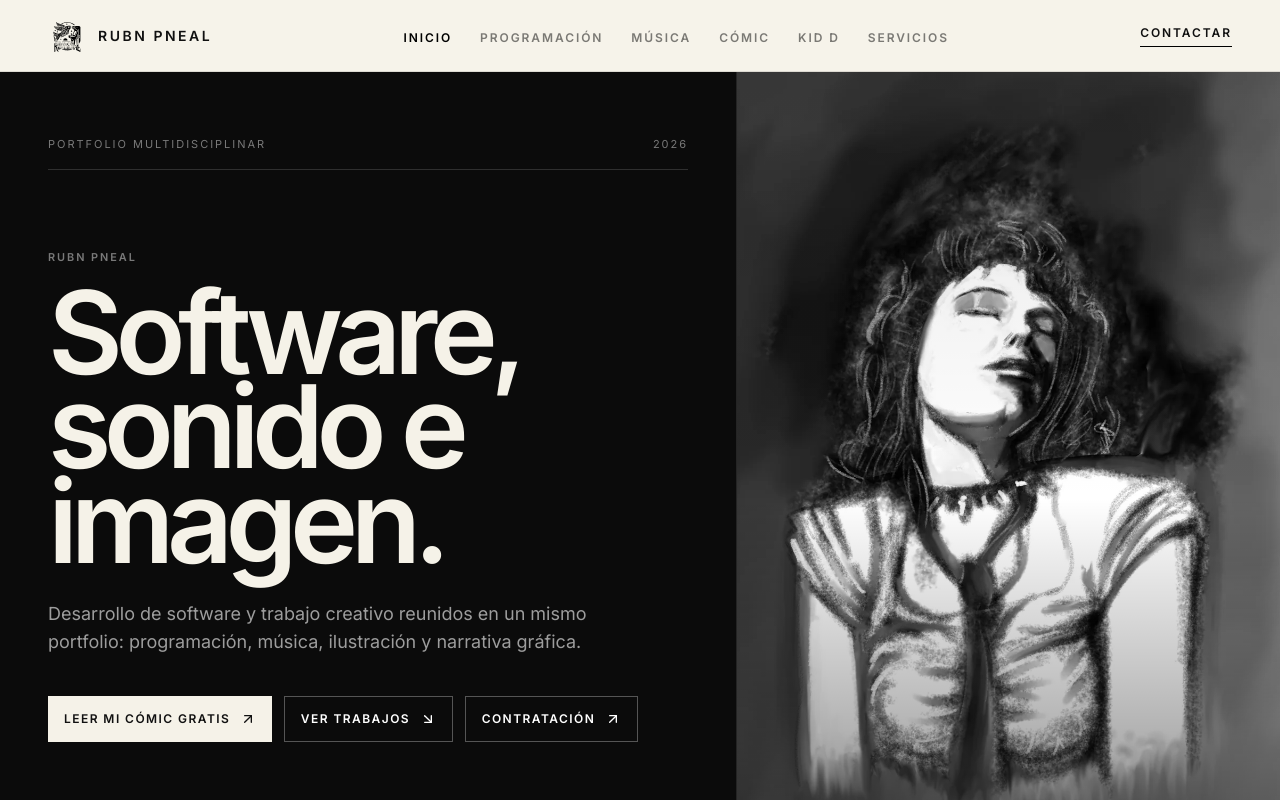
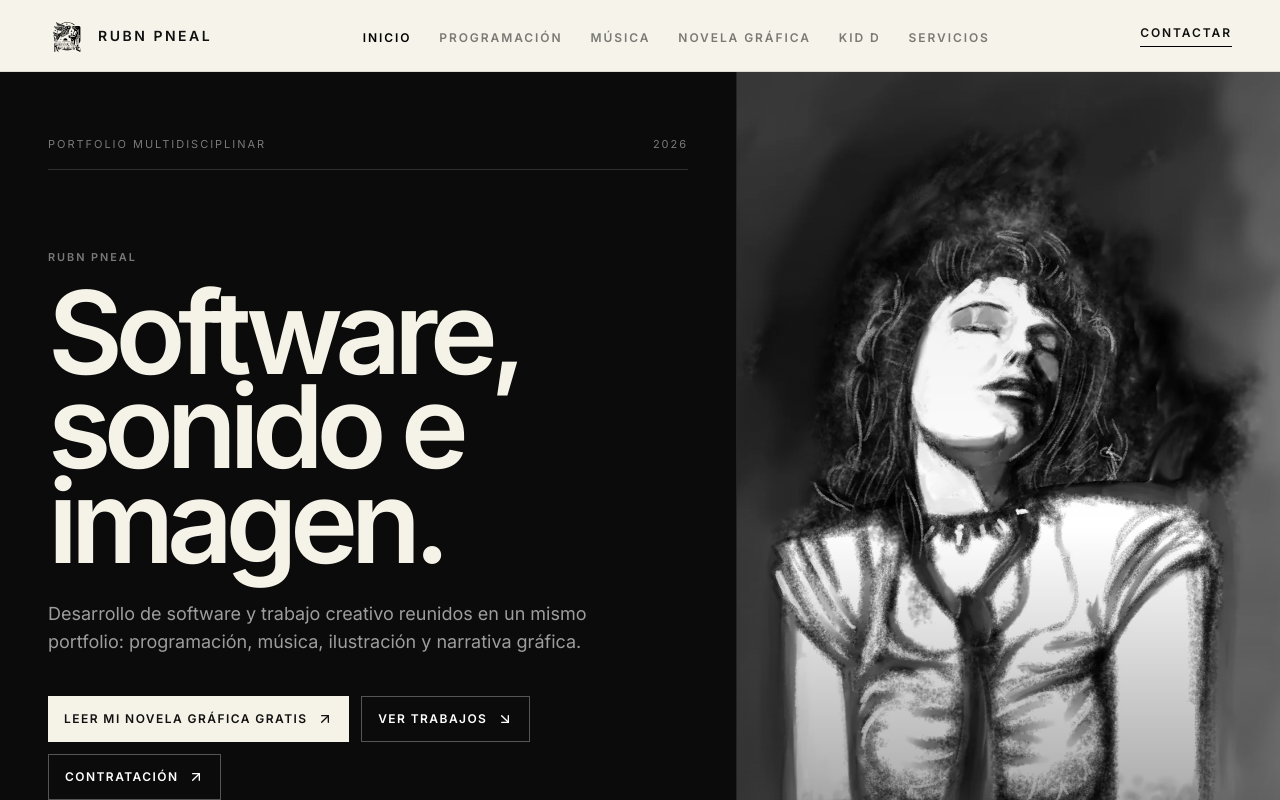
Before and after one commit to treska23/RubnPneal-Works, a Next.js app: page / in a window 1280 px wide. Shown: the top 800 px of the page. Built offline with nearby package versions, Linux system fonts and the light colour scheme; a web font is replaced by a local one.

Commit message:
Present the work as a graphic novel across the public site

```diff
--- a/components/Nav.tsx
+++ b/components/Nav.tsx
@@ -8,7 +8,7 @@ const links = [
   { href: '/', label: 'Inicio' },
   { href: '/development', label: 'Programación' },
   { href: '/music', label: 'Música' },
-  { href: '/comic', label: 'Cómic' },
+  { href: '/comic', label: 'Novela gráfica' },
   { href: '/kid-d', label: 'Kid D' },
   { href: '/services', label: 'Servicios' },
 ];
@@ -28,7 +28,13 @@ export default function Nav() {
           className="flex items-center gap-3"
           onClick={() => setOpen(false)}
         >
-          <Image src="/logo.svg" alt="Rubn Pneal" width={38} height={38} priority />
+          <Image
+            src="/logo.svg"
+            alt="Rubn Pneal"
+            width={38}
+            height={38}
+            priority
+          />
           <span className="hidden text-sm font-semibold uppercase tracking-[0.18em] sm:block">
             Rubn Pneal
           </span>
--- a/components/ProjectPage.tsx
+++ b/components/ProjectPage.tsx
@@ -51,8 +51,8 @@ export default function ProjectPage({ slug }: { slug: string }) {
             Ver código e instrucciones
           </a>
           <p className="mt-4 max-w-2xl text-sm leading-6 text-white/60">
-            Proyecto de Rubn Pneal. Las instrucciones de instalación y el
-            estado actual se mantienen en su repositorio.
+            Proyecto de Rubn Pneal. Las instrucciones de instalación y el estado
+            actual se mantienen en su repositorio.
           </p>
           <div className="mt-14 grid gap-8 border-t border-white/15 pt-10 lg:grid-cols-3">
             {project.uses.map(([title, text]) => (
@@ -108,7 +108,8 @@ export default function ProjectPage({ slug }: { slug: string }) {
                 href="/comic"
                 className="text-white underline underline-offset-4"
               >
-                leer completo mi cómic Cuando los Árboles Dejaron de Hablar
+                leer completa mi novela gráfica Cuando los Árboles Dejaron de
+                Hablar
               </Link>
               .
             </p>
--- a/components/Seo.tsx
+++ b/components/Seo.tsx
@@ -19,7 +19,7 @@ export default function Seo({
   description,
   path,
   image = DEFAULT_SOCIAL_IMAGE,
-  imageAlt = 'RubnPneal Works: software, música, imagen y cómic',
+  imageAlt = 'RubnPneal Works: software, música, imagen y novela gráfica',
   type = 'website',
   noindex = false,
   structuredData,
--- a/components/ui/ComicPurchase.tsx
+++ b/components/ui/ComicPurchase.tsx
@@ -128,12 +128,12 @@ export default function ComicPurchase() {
           Edición en alta definición
         </p>
         <h2 className="mt-4 text-4xl font-semibold tracking-[-0.04em] sm:text-5xl">
-          Descarga el cómic en alta definición
+          Descarga la novela gráfica en alta definición
         </h2>
         <p className="mx-auto mt-5 max-w-xl text-base leading-7 text-black/60 sm:text-lg sm:leading-8">
-          El cómic completo ya está disponible para leer aquí. Si quieres el PDF
-          con mayor definición, aporta la cantidad que quieras y desbloquea la
-          edición HD.
+          La novela gráfica completa ya está disponible para leer aquí. Si
+          quieres el PDF con mayor definición, aporta la cantidad que quieras y
+          desbloquea la edición HD.
         </p>
 
         <div className="mt-9 w-full border border-black/15 bg-white/65 p-6 sm:p-8">
--- a/components/ui/ComicReader.tsx
+++ b/components/ui/ComicReader.tsx
@@ -52,7 +52,10 @@ export default function ComicReader() {
 
   return (
     <div ref={readerRef} className={styles.stage}>
-      <section className={styles.frame} aria-label="Lector del cómic">
+      <section
+        className={styles.frame}
+        aria-label="Lector de la novela gráfica"
+      >
         <header className={styles.toolbar}>
           <div className={styles.status}>
             <span className={styles.label}>Lectura</span>
@@ -68,7 +71,7 @@ export default function ComicReader() {
             aria-label={
               isFullscreen
                 ? 'Salir de pantalla completa'
-                : 'Ver el cómic a pantalla completa'
+                : 'Ver la novela gráfica a pantalla completa'
             }
             title={
               isFullscreen ? 'Salir de pantalla completa' : 'Pantalla completa'
@@ -95,7 +98,7 @@ export default function ComicReader() {
               onPageChange={handlePageChange}
               renderLoader={(percentage) => (
                 <div className={styles.loading} role="status">
-                  <span>Cargando cómic</span>
+                  <span>Cargando novela gráfica</span>
                   <div aria-hidden="true">
                     <span style={{ width: `${Math.round(percentage)}%` }} />
                   </div>
@@ -104,7 +107,7 @@ export default function ComicReader() {
               )}
               renderError={() => (
                 <p className={styles.error} role="alert">
-                  No se ha podido cargar el cómic.
+                  No se ha podido cargar la novela gráfica.
                 </p>
               )}
             />
--- a/components/ui/ComicShare.tsx
+++ b/components/ui/ComicShare.tsx
@@ -14,7 +14,7 @@ export default function ComicShare() {
       if (navigator.share) {
         await navigator.share({
           title: 'Cuando los Árboles Dejaron de Hablar',
-          text: 'Lee el cómic completo de Rubn Pneal en el navegador. La edición HD está disponible mediante una aportación voluntaria.',
+          text: 'Lee la novela gráfica completa de Rubn Pneal en el navegador. La edición HD está disponible mediante una aportación voluntaria.',
           url: shareUrl,
         });
         return;
@@ -39,7 +39,7 @@ export default function ComicShare() {
         onClick={() => void shareComic()}
         className="button-dark mt-5"
       >
-        Compartir el cómic
+        Compartir la novela gráfica
       </button>
       <p className="mt-3 min-h-6 text-sm text-black/60" role="status">
         {message}
--- a/pages/404.tsx
+++ b/pages/404.tsx
@@ -7,7 +7,7 @@ export default function NotFoundPage() {
     <>
       <Seo
         title="Página no encontrada | RubnPneal Works"
-        description="La página solicitada no existe. Vuelve al portfolio de Rubn Pneal para explorar software, música, ilustración y cómic."
+        description="La página solicitada no existe. Vuelve al portfolio de Rubn Pneal para explorar software, música, ilustración y novela gráfica."
         path="/404"
         noindex
       />
--- a/pages/comic/index.tsx
+++ b/pages/comic/index.tsx
@@ -18,7 +18,7 @@ const structuredData = [
       'En Verlandina, una pequeña nación rodeada de bosque, la promesa de proteger la felicidad individual convive con una justicia brutal contra los llamados vampiros emocionales.',
     url: absoluteUrl('/comic'),
     inLanguage: 'es',
-    genre: ['Cómic', 'Narrativa gráfica', 'Ilustración'],
+    genre: ['Novela gráfica', 'Narrativa gráfica', 'Ilustración'],
     author: { '@id': `${SITE_ORIGIN}/#person` },
     encoding: {
       '@type': 'MediaObject',
@@ -28,7 +28,7 @@ const structuredData = [
   },
   breadcrumbStructuredData([
     { name: 'Inicio', path: '/' },
-    { name: 'Cómic', path: '/comic' },
+    { name: 'Novela gráfica', path: '/comic' },
   ]),
 ];
 
@@ -36,15 +36,15 @@ export default function ComicPage() {
   return (
     <>
       <Seo
-        title="Cuando los Árboles Dejaron de Hablar: cómic gratis online"
-        description="Lee completo el cómic de Rubn Pneal, Cuando los Árboles Dejaron de Hablar. Consigue el PDF en HD aportando la cantidad que quieras mediante PayPal."
+        title="Cuando los Árboles Dejaron de Hablar: novela gráfica gratis online"
+        description="Lee completa la novela gráfica de Rubn Pneal, Cuando los Árboles Dejaron de Hablar. Consigue el PDF en HD aportando la cantidad que quieras mediante PayPal."
         path="/comic"
         type="article"
         structuredData={structuredData}
       />
       <div className="bg-[#f5f2e8]">
         <SectionLayout
-          eyebrow="Narrativa gráfica"
+          eyebrow="Novela gráfica"
           title="Cuando los Árboles Dejaron de Hablar"
         >
           <div className="mb-12 grid gap-8 border-t border-black/15 pt-7 lg:grid-cols-[1.2fr_0.8fr] lg:gap-20">
@@ -55,15 +55,15 @@ export default function ComicPage() {
                 brutal contra los llamados «vampiros emocionales».
               </p>
               <p className="mt-5 text-base leading-7 text-black/60">
-                Un cómic de Rubn Pneal. 105 páginas para leer completas en el
-                navegador.
+                Una novela gráfica de Rubn Pneal. 105 páginas para leer
+                completas en el navegador.
               </p>
             </div>
             <div className="text-base leading-7 text-black/60">
               <p>
-                Lee el cómic completo gratis. Si quieres conservarlo con mayor
-                definición y apoyar mi trabajo, elige tu aportación por PayPal y
-                accede al PDF en HD.
+                Lee la novela gráfica completa gratis. Si quieres conservarla
+                con mayor definición y apoyar mi trabajo, elige tu aportación
+                por PayPal y accede al PDF en HD.
               </p>
               <div className="mt-6 flex flex-wrap gap-2">
                 {['Lectura gratuita', 'PDF en HD', 'Aportación voluntaria'].map(
@@ -108,11 +108,11 @@ export default function ComicPage() {
             <div className="mt-7 grid gap-8 md:grid-cols-3">
               <div>
                 <h3 className="text-xl font-semibold">
-                  ¿Puedo leerlo entero sin pagar?
+                  ¿Puedo leerla entera sin pagar?
                 </h3>
                 <p className="mt-3 text-base leading-7 text-black/65">
-                  Sí. El lector de esta página contiene el cómic completo y no
-                  requiere registro ni pago.
+                  Sí. El lector de esta página contiene la novela gráfica
+                  completa y no requiere registro ni pago.
                 </p>
               </div>
               <div>
--- a/pages/index.tsx
+++ b/pages/index.tsx
@@ -3,7 +3,12 @@ import Link from 'next/link';
 import { ArrowDownRight, ArrowUpRight } from 'lucide-react';
 import AboutAuthor from '@components/AboutAuthor';
 import Seo from '@components/Seo';
-import { absoluteUrl, SITE_NAME, SITE_ORIGIN, SOCIAL_PROFILES } from '@/lib/seo';
+import {
+  absoluteUrl,
+  SITE_NAME,
+  SITE_ORIGIN,
+  SOCIAL_PROFILES,
+} from '@/lib/seo';
 
 const structuredData = [
   {
@@ -28,7 +33,7 @@ const structuredData = [
       'Inteligencia artificial local',
       'Composición y producción musical',
       'Ilustración',
-      'Cómic',
+      'Novela gráfica',
       'Creación audiovisual',
     ],
     sameAs: [...SOCIAL_PROFILES],
@@ -59,9 +64,9 @@ const selectedWork = [
   },
   {
     number: '02',
-    title: 'Cómic',
+    title: 'Novela gráfica',
     description:
-      'Lee completo Cuando los Árboles Dejaron de Hablar gratis. PDF en HD con una aportación voluntaria por PayPal.',
+      'Lee completa Cuando los Árboles Dejaron de Hablar gratis. PDF en HD con una aportación voluntaria por PayPal.',
     href: '/comic',
     image: '/hero/comic-cuando-los-arboles-dejaron-de-hablar.webp',
     imageClassName:
@@ -94,7 +99,7 @@ export default function Home() {
     <>
       <Seo
         title="Rubn Pneal | Programador .NET, músico e ilustrador"
-        description="Portfolio de Rubn Pneal: desarrollo de software .NET e IA local, música original, producción, ilustración, vídeo y el cómic Cuando los Árboles Dejaron de Hablar."
+        description="Portfolio de Rubn Pneal: desarrollo de software .NET e IA local, música original, producción, ilustración, vídeo y la novela gráfica Cuando los Árboles Dejaron de Hablar."
         path="/"
         structuredData={structuredData}
       />
@@ -121,7 +126,8 @@ export default function Home() {
               </p>
               <div className="mt-10 flex flex-wrap gap-3">
                 <Link href="/comic" className="button-light">
-                  Leer mi cómic gratis <ArrowUpRight className="h-4 w-4" />
+                  Leer mi novela gráfica gratis{' '}
+                  <ArrowUpRight className="h-4 w-4" />
                 </Link>
                 <Link href="#trabajos" className="button-ghost-light">
                   Ver trabajos <ArrowDownRight className="h-4 w-4" />
@@ -135,7 +141,7 @@ export default function Home() {
             <div className="grid grid-cols-2 gap-x-6 gap-y-3 border-t border-white/15 pt-5 text-[11px] uppercase tracking-[0.18em] text-white/45 sm:grid-cols-4">
               <span>Programación</span>
               <span>Música</span>
-              <span>Cómic</span>
+              <span>Novela gráfica</span>
               <span>Kid D</span>
             </div>
           </div>
```
Also changed, not shown: public/llms.txt, public/site.webmanifest, 1 other file (tests, documents, lock files or other folders).
